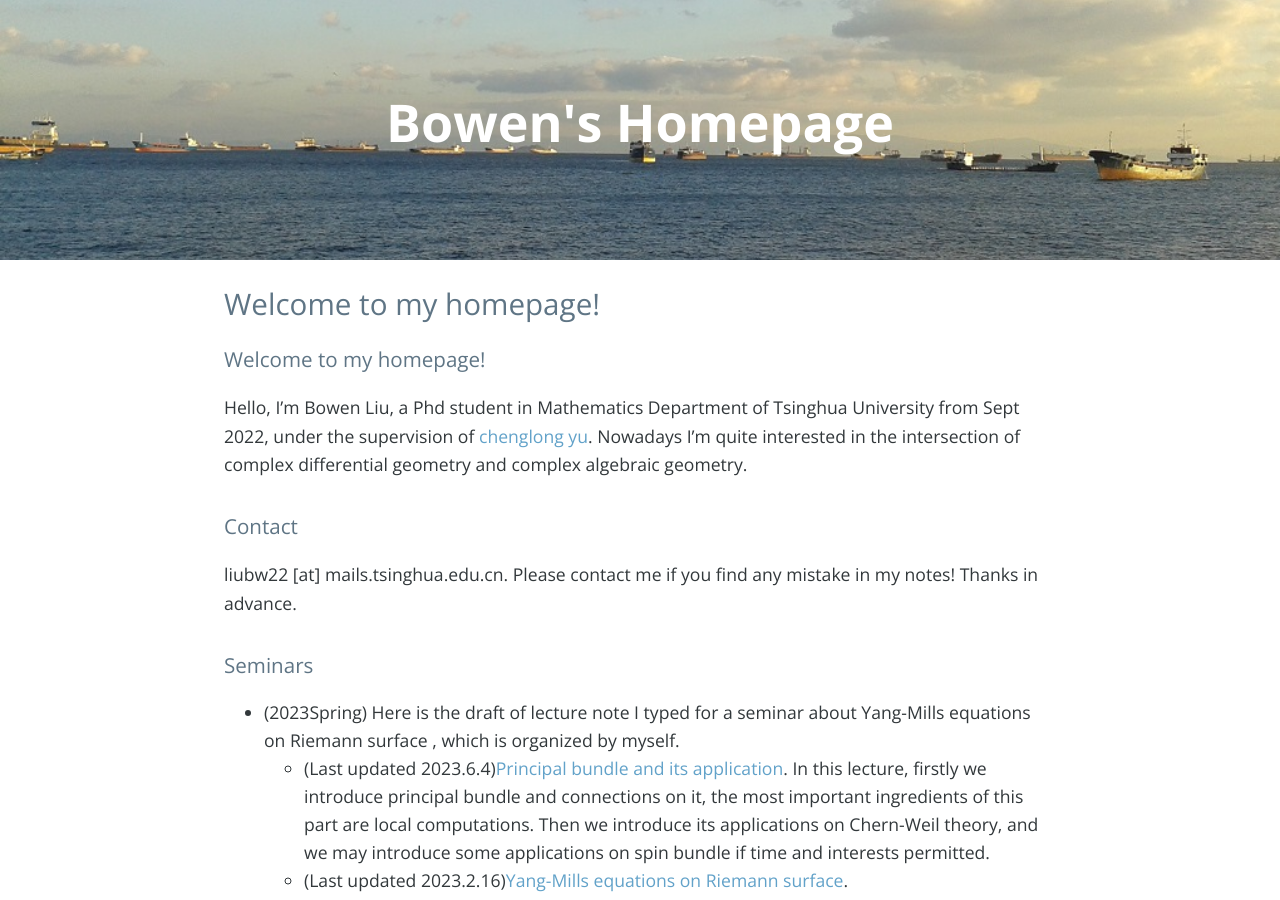
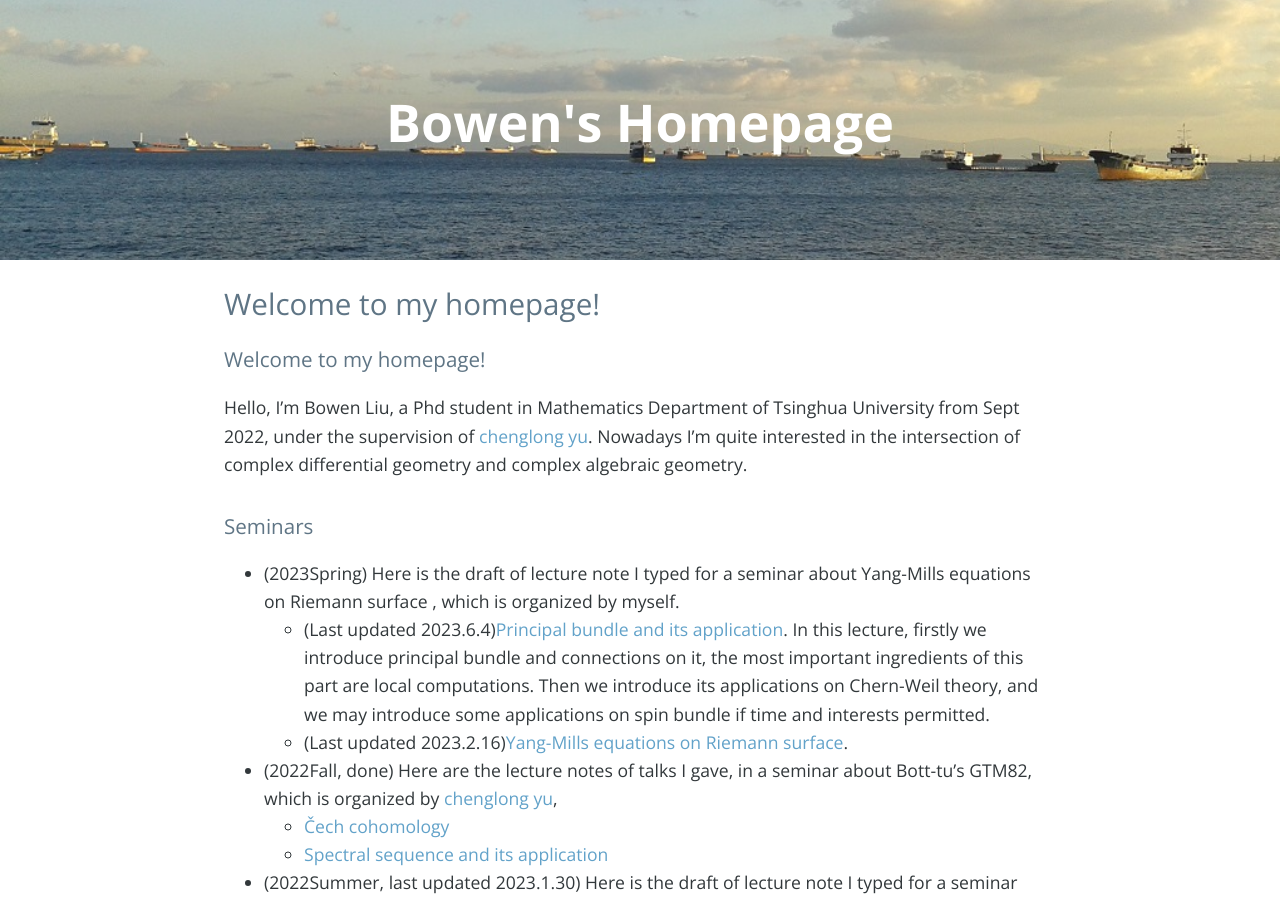
Before and after one commit to bowenl-math/bowenl-math.github.io, a Jekyll site: the page built from index.md, in a window 1280 px wide and 900 px high. Built offline with Jekyll 4.4.1, drawn with Linux system fonts in a browser that asks for light colours; nearby versions of some CDN libraries; our own code applies the rules of GitHub Pages for plain Markdown files; the list of posts is cut into pages by our own code; comment, search, counter and statistics services are not loaded; some of the changed text lies outside the part shown.

Commit message:
Update index.md

```diff
--- a/index.md
+++ b/index.md
@@ -1,8 +1,6 @@
 ### Welcome to my homepage!
 Hello, I'm Bowen Liu, a Phd student in Mathematics Department of Tsinghua University from Sept 2022, under the supervision of [chenglong yu](https://chenglongyu.github.io/). Nowadays I'm quite interested in the intersection of complex differential geometry and complex algebraic geometry.
 
-### Contact
-liubw22 [at] mails.tsinghua.edu.cn. Please contact me if you find any mistake in my notes! Thanks in advance.
 
 ### Seminars
 * (2023Spring) Here is the draft of lecture note I typed for a seminar about Yang-Mills equations on Riemann surface , which is organized by myself.
```
Also changed, not shown: other parts of index.md (+4 -0 lines).
